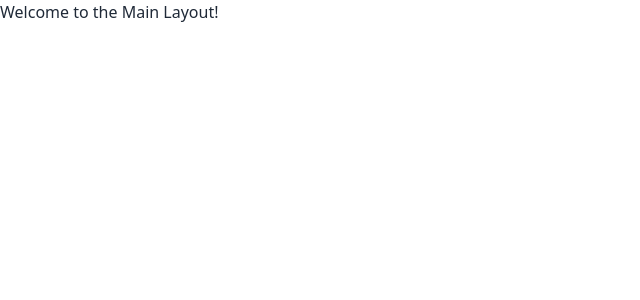
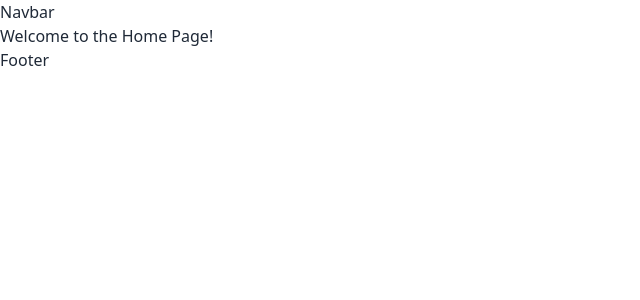
Before and after one commit to miftah1299/gadget-heaven, a React (Vite) app: page / in a window 1280 px wide. Shown: the top 300 px of the page, without its empty margins (0-640 px from the left). Built offline with nearby package versions, Linux system fonts and the light colour scheme.

Commit message:
add react-hot-toast for notifications and enhance layout with Navbar and Footer components

```diff
--- a/package.json
+++ b/package.json
@@ -14,6 +14,7 @@
     "match-sorter": "^8.0.0",
     "react": "^18.3.1",
     "react-dom": "^18.3.1",
+    "react-hot-toast": "^2.4.1",
     "react-router-dom": "^6.27.0",
     "sort-by": "^1.2.0"
   },
--- a/src/components/Footer.jsx
+++ b/src/components/Footer.jsx
@@ -2,7 +2,9 @@
 const Footer = () => {
     return (
         <div>
-
+            <h1>
+                Footer
+            </h1>
         </div>
     );
 };
--- a/src/components/Navbar.jsx
+++ b/src/components/Navbar.jsx
@@ -3,6 +3,9 @@ const Navbar = () => {
     return (
         <div>
 
+            <h1>
+                Navbar
+            </h1>
         </div>
     );
 };
--- a/src/layouts/MainLayout.jsx
+++ b/src/layouts/MainLayout.jsx
@@ -1,11 +1,27 @@
 // Desc: Main Layout for the application
+
+import { Outlet } from "react-router-dom";
+import Footer from "../components/Footer";
+import Navbar from "../components/Navbar";
+import { Toaster } from "react-hot-toast";
 
 const MainLayout = () => {
     return (
         <div>
-            <h1>
-                Welcome to the Main Layout!
-            </h1>
+            <Toaster />
+            {/* Navbar */}
+            <div>
+                <Navbar />
+            </div>
+
+            {/* Main Section */}
+            <div>
+                {/* Dynamic content */}
+                <Outlet />
+            </div>
+
+            {/* Footer */}
+            <Footer />
         </div>
     );
 };
```
Also changed, not shown: src/routes/Routes.jsx (+13 -1 lines), 1 other file (tests, documents, lock files or other folders).
